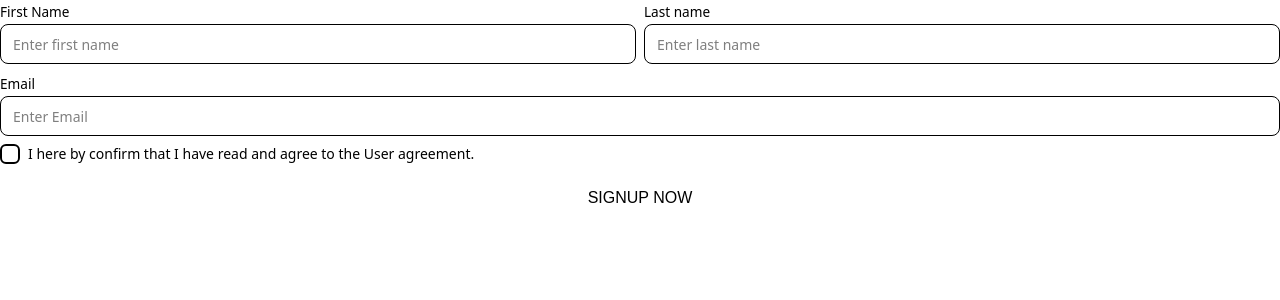
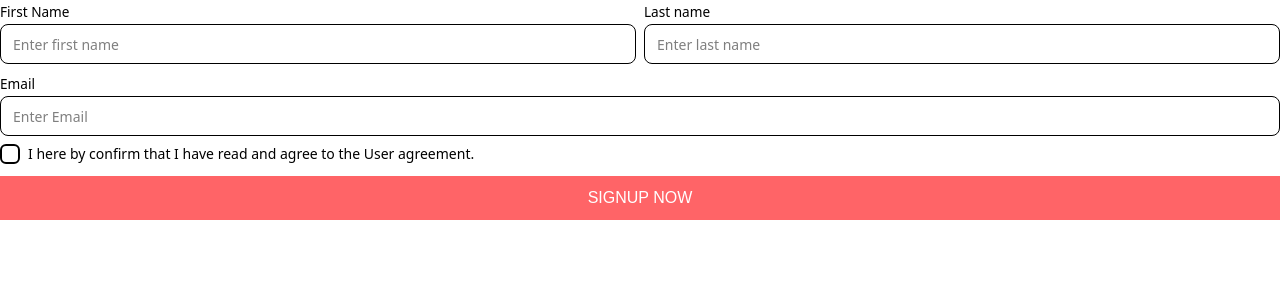
Before and after one commit to dmr-911/form-generator, a Next.js app: page / in a window 1280 px wide. Shown: the top 300 px of the page. Built offline with nearby package versions, Linux system fonts and the light colour scheme.

Commit message:
fix: tailwind config js

```diff
--- a/src/app/page.tsx
+++ b/src/app/page.tsx
@@ -137,11 +137,7 @@ const SingUpForm = () => {
         // setRealTimeValues={(data) => setOnChangeFormData(data)}
       >
         <div className="col-span-full mt-3">
-          <button
-            type="submit"
-            color="primary"
-            className="!h-11 w-full uppercase"
-          >
+          <button className="!h-11 w-full uppercase bg-red-400 text-white">
             Signup Now
           </button>
         </div>
--- /dev/null
+++ b/tailwind.config.js
@@ -0,0 +1,5 @@
+export const plugins = [
+    // eslint-disable-next-line @typescript-eslint/no-require-imports
+    require('@tailwindcss/forms'),
+    // other plugins...
+];
```
